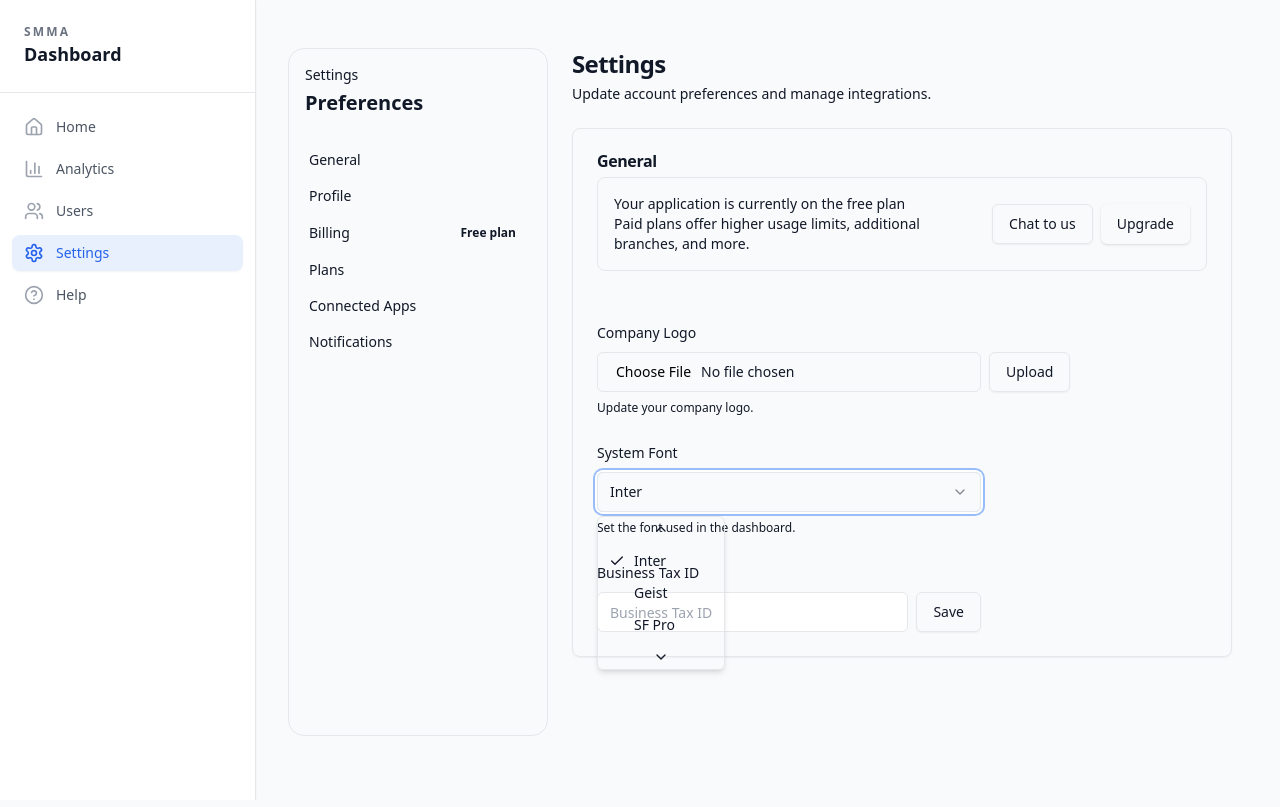
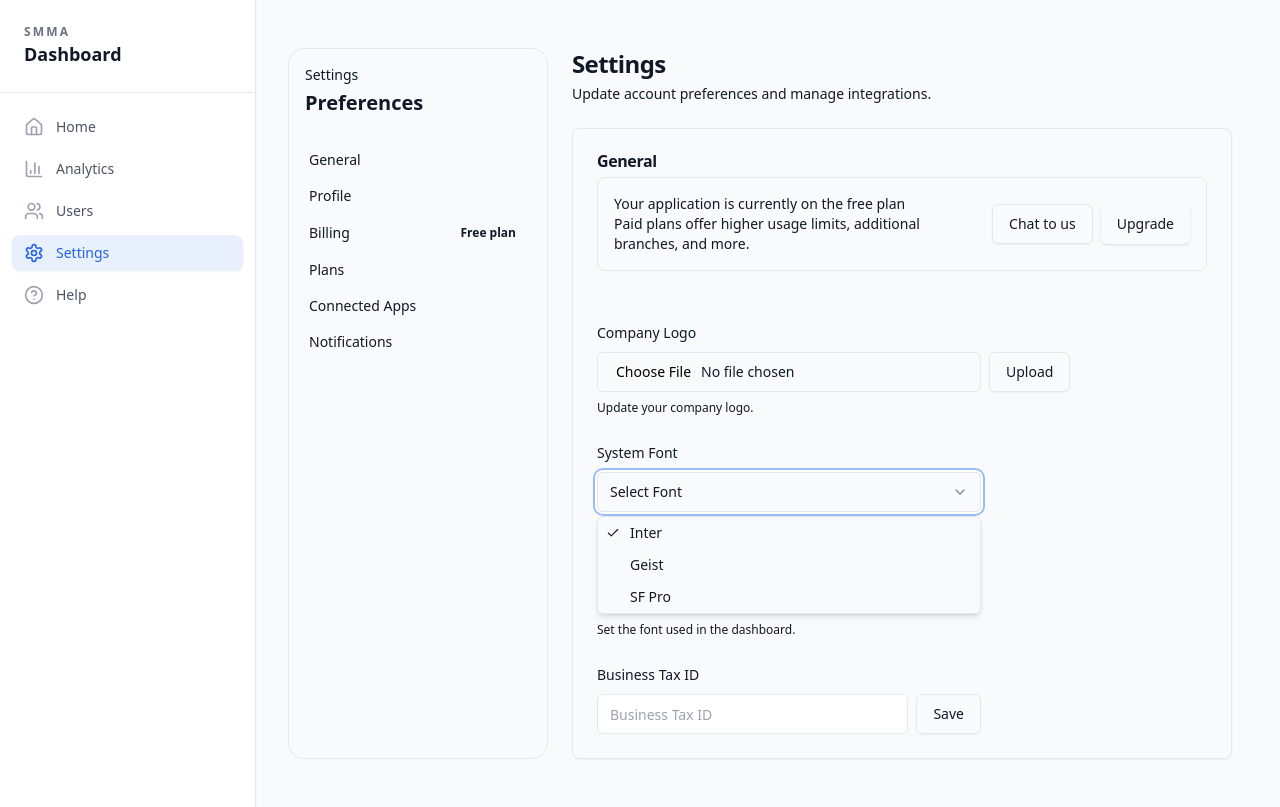
Before and after one commit to elkouariayoub-bit/smma-morocco, a Next.js app: page /settings in a window 1280 px wide. Both pictures are taken after a click on the button "Select Font". Built offline with nearby package versions, Linux system fonts and the light colour scheme.

Commit message:
Replace Radix Select usage with local implementation

```diff
--- a/components/ui/select.tsx
+++ b/components/ui/select.tsx
@@ -1,141 +1,304 @@
 "use client"
 
 import * as React from "react"
-import * as SelectPrimitive from "@radix-ui/react-select"
-import { Check, ChevronDown, ChevronUp } from "lucide-react"
+import { Check, ChevronDown } from "lucide-react"
 
 import { cn } from "@/lib/utils"
 
-const Select = SelectPrimitive.Root
-const SelectGroup = SelectPrimitive.Group
-const SelectValue = SelectPrimitive.Value
+interface SelectContextValue {
+  value?: string
+  setValue: (value: string) => void
+  open: boolean
+  setOpen: (open: boolean) => void
+  items: Map<string, React.ReactNode>
+  registerItem: (value: string, label: React.ReactNode) => void
+  unregisterItem: (value: string) => void
+  placeholder?: string
+  setPlaceholder: (value?: string) => void
+  disabled: boolean
+  triggerRef: React.MutableRefObject<HTMLButtonElement | null>
+  setTriggerRect: (rect: DOMRect | null) => void
+  triggerRect: DOMRect | null
+}
+
+const SelectContext = React.createContext<SelectContextValue | null>(null)
+
+function useSelectContext(component: string): SelectContextValue {
+  const context = React.useContext(SelectContext)
+  if (!context) {
+    throw new Error(`${component} must be used within <Select />`)
+  }
+  return context
+}
+
+interface SelectProps {
+  value?: string
+  defaultValue?: string
+  onValueChange?: (value: string) => void
+  children: React.ReactNode
+  disabled?: boolean
+}
+
+function Select({ value, defaultValue, onValueChange, children, disabled = false }: SelectProps) {
+  const [internalValue, setInternalValue] = React.useState<string | undefined>(defaultValue)
+  const [open, setOpen] = React.useState(false)
+  const itemsRef = React.useRef(new Map<string, React.ReactNode>())
+  const triggerRef = React.useRef<HTMLButtonElement | null>(null)
+  const [triggerRect, setTriggerRect] = React.useState<DOMRect | null>(null)
+  const [placeholder, setPlaceholder] = React.useState<string | undefined>(undefined)
+
+  const selectedValue = value ?? internalValue
+
+  const setValue = React.useCallback(
+    (next: string) => {
+      if (value === undefined) {
+        setInternalValue(next)
+      }
+      onValueChange?.(next)
+    },
+    [value, onValueChange]
+  )
+
+  const registerItem = React.useCallback((itemValue: string, label: React.ReactNode) => {
+    itemsRef.current.set(itemValue, label)
+  }, [])
+
+  const unregisterItem = React.useCallback((itemValue: string) => {
+    itemsRef.current.delete(itemValue)
+  }, [])
+
+  const contextValue = React.useMemo<SelectContextValue>(
+    () => ({
+      value: selectedValue,
+      setValue,
+      open,
+      setOpen,
+      items: itemsRef.current,
+      registerItem,
+      unregisterItem,
+      placeholder,
+      setPlaceholder,
+      disabled,
+      triggerRef,
+      setTriggerRect,
+      triggerRect,
+    }),
+    [disabled, open, placeholder, registerItem, selectedValue, setValue, triggerRect, unregisterItem]
+  )
+
+  return (
+    <SelectContext.Provider value={contextValue}>
+      <div className="relative inline-flex w-full flex-col">{children}</div>
+    </SelectContext.Provider>
+  )
+}
 
 const SelectTrigger = React.forwardRef<
-  React.ElementRef<typeof SelectPrimitive.Trigger>,
-  React.ComponentPropsWithoutRef<typeof SelectPrimitive.Trigger>
->(({ className, children, ...props }, ref) => (
-  <SelectPrimitive.Trigger
-    ref={ref}
+  HTMLButtonElement,
+  React.ButtonHTMLAttributes<HTMLButtonElement>
+>(({ className, children, disabled, ...props }, ref) => {
+  const context = useSelectContext("SelectTrigger")
+  const { open, setOpen, triggerRef, setTriggerRect } = context
+  const mergedDisabled = disabled ?? context.disabled
+
+  const setRefs = React.useCallback(
+    (node: HTMLButtonElement | null) => {
+      triggerRef.current = node
+      if (typeof ref === "function") {
+        ref(node)
+      } else if (ref) {
+        ;(ref as React.MutableRefObject<HTMLButtonElement | null>).current = node
+      }
+      setTriggerRect(node ? node.getBoundingClientRect() : null)
+    },
+    [ref, setTriggerRect, triggerRef]
+  )
+
+  React.useLayoutEffect(() => {
+    const node = triggerRef.current
+    if (!node) return
+    function handleResize() {
+      const current = triggerRef.current
+      if (!current) return
+      setTriggerRect(current.getBoundingClientRect())
+    }
+    handleResize()
+    window.addEventListener("resize", handleResize)
+    return () => window.removeEventListener("resize", handleResize)
+  }, [setTriggerRect, triggerRef])
+
+  return (
+    <button
+      type="button"
+      ref={setRefs}
       className={cn(
-      "flex h-10 w-full items-center justify-between rounded-md border border-input bg-background px-3 py-2 text-sm ring-offset-background placeholder:text-muted-foreground focus:outline-none focus:ring-2 focus:ring-ring focus:ring-offset-2 disabled:cursor-not-allowed disabled:opacity-50 [&>span]:line-clamp-1",
+        "flex h-10 w-full items-center justify-between rounded-md border border-input bg-background px-3 py-2 text-sm ring-offset-background transition-colors placeholder:text-muted-foreground focus:outline-none focus:ring-2 focus:ring-ring focus:ring-offset-2 disabled:cursor-not-allowed disabled:opacity-50",
         className
       )}
+      data-state={open ? "open" : "closed"}
+      aria-haspopup="listbox"
+      aria-expanded={open}
+      onClick={() => !mergedDisabled && setOpen(!open)}
+      disabled={mergedDisabled}
       {...props}
     >
       {children}
-    <SelectPrimitive.Icon asChild>
-      <ChevronDown className="h-4 w-4 opacity-50" />
-    </SelectPrimitive.Icon>
-  </SelectPrimitive.Trigger>
-))
-SelectTrigger.displayName = SelectPrimitive.Trigger.displayName
+      <ChevronDown className="ml-2 h-4 w-4 opacity-50" aria-hidden />
+    </button>
+  )
+})
+SelectTrigger.displayName = "SelectTrigger"
 
-const SelectScrollUpButton = React.forwardRef<
-  React.ElementRef<typeof SelectPrimitive.ScrollUpButton>,
-  React.ComponentPropsWithoutRef<typeof SelectPrimitive.ScrollUpButton>
->(({ className, ...props }, ref) => (
-  <SelectPrimitive.ScrollUpButton
-    ref={ref}
-    className={cn("flex cursor-default items-center justify-center py-1", className)}
+const SelectValue = ({ placeholder, className }: { placeholder?: string; className?: string }) => {
+  const { value, items, setPlaceholder } = useSelectContext("SelectValue")
+  React.useEffect(() => {
+    setPlaceholder(placeholder)
+    return () => setPlaceholder(undefined)
+  }, [placeholder, setPlaceholder])
+  const label = value ? items.get(value) : undefined
+  return <span className={cn("truncate", className)}>{label ?? placeholder}</span>
+}
+
+const SelectContent = React.forwardRef<
+  HTMLDivElement,
+  React.HTMLAttributes<HTMLDivElement> & { position?: "item-aligned" | "popper" }
+>(({ className, children, position = "popper", style, ...props }, ref) => {
+  const { open, setOpen, triggerRef, triggerRect } = useSelectContext("SelectContent")
+  const contentRef = React.useRef<HTMLDivElement | null>(null)
+
+  const setRefs = React.useCallback(
+    (node: HTMLDivElement | null) => {
+      contentRef.current = node
+      if (typeof ref === "function") {
+        ref(node)
+      } else if (ref) {
+        ;(ref as React.MutableRefObject<HTMLDivElement | null>).current = node
+      }
+    },
+    [ref]
+  )
+
+  React.useEffect(() => {
+    if (!open) return
+    function handlePointerDown(event: PointerEvent) {
+      const target = event.target as Node
+      if (contentRef.current?.contains(target)) return
+      if (triggerRef.current?.contains(target)) return
+      setOpen(false)
+    }
+    function handleKeyDown(event: KeyboardEvent) {
+      if (event.key === "Escape") {
+        setOpen(false)
+      }
+    }
+    window.addEventListener("pointerdown", handlePointerDown)
+    window.addEventListener("keydown", handleKeyDown)
+    return () => {
+      window.removeEventListener("pointerdown", handlePointerDown)
+      window.removeEventListener("keydown", handleKeyDown)
+    }
+  }, [open, setOpen, triggerRef])
+
+  if (!open) {
+    return null
+  }
+
+  const width = triggerRect?.width ?? undefined
+
+  return (
+    <div
+      ref={setRefs}
+      role="listbox"
+      className={cn(
+        "relative z-50 mt-1 max-h-64 min-w-[8rem] overflow-auto rounded-md border bg-popover text-popover-foreground shadow-md focus:outline-none",
+        position === "popper" && "absolute w-full",
+        className
+      )}
+      style={{
+        width: position === "popper" ? width : undefined,
+        ...style,
+        top: position === "popper" ? "100%" : undefined,
+        left: position === "popper" ? 0 : undefined,
+      }}
       {...props}
     >
-    <ChevronUp className="h-4 w-4" />
-  </SelectPrimitive.ScrollUpButton>
-))
-SelectScrollUpButton.displayName = SelectPrimitive.ScrollUpButton.displayName
+      {children}
+    </div>
+  )
+})
+SelectContent.displayName = "SelectContent"
 
-const SelectScrollDownButton = React.forwardRef<
-  React.ElementRef<typeof SelectPrimitive.ScrollDownButton>,
-  React.ComponentPropsWithoutRef<typeof SelectPrimitive.ScrollDownButton>
->(({ className, ...props }, ref) => (
-  <SelectPrimitive.ScrollDownButton
+const SelectItem = React.forwardRef<
+  HTMLDivElement,
+  React.HTMLAttributes<HTMLDivElement> & { value: string; disabled?: boolean }
+>(({ className, children, value, disabled, onClick, ...props }, ref) => {
+  const { value: selectedValue, setValue, registerItem, unregisterItem, setOpen } =
+    useSelectContext("SelectItem")
+
+  React.useEffect(() => {
+    registerItem(value, children)
+    return () => unregisterItem(value)
+  }, [children, registerItem, unregisterItem, value])
+
+  const isSelected = selectedValue === value
+
+  return (
+    <div
       ref={ref}
-    className={cn("flex cursor-default items-center justify-center py-1", className)}
-    {...props}
-  >
-    <ChevronDown className="h-4 w-4" />
-  </SelectPrimitive.ScrollDownButton>
-))
-SelectScrollDownButton.displayName = SelectPrimitive.ScrollDownButton.displayName
-
-const SelectContent = React.forwardRef<
-  React.ElementRef<typeof SelectPrimitive.Content>,
-  React.ComponentPropsWithoutRef<typeof SelectPrimitive.Content>
->(({ className, children, position = "popper", ...props }, ref) => (
-  <SelectPrimitive.Portal>
-    <SelectPrimitive.Content
-      ref={ref}
+      role="option"
+      tabIndex={disabled ? -1 : 0}
+      aria-selected={isSelected}
+      data-state={isSelected ? "checked" : "unchecked"}
+      data-disabled={disabled ? "" : undefined}
       className={cn(
-        "relative z-50 min-w-[8rem] overflow-hidden rounded-md border bg-popover text-popover-foreground shadow-md data-[state=open]:animate-in data-[state=closed]:animate-out data-[state=closed]:fade-out-0 data-[state=open]:fade-in-0 data-[state=closed]:zoom-out-95 data-[state=open]:zoom-in-95 data-[side=bottom]:slide-in-from-top-2 data-[side=left]:slide-in-from-right-2 data-[side=right]:slide-in-from-left-2 data-[side=top]:slide-in-from-bottom-2",
-        position === "popper" &&
-          "data-[side=bottom]:translate-y-1 data-[side=left]:-translate-x-1 data-[side=right]:translate-x-1 data-[side=top]:-translate-y-1",
+        "relative flex w-full cursor-default select-none items-center rounded-sm py-1.5 pl-8 pr-2 text-sm outline-none transition-colors focus:bg-accent focus:text-accent-foreground data-[disabled]:pointer-events-none data-[disabled]:opacity-50",
         className
       )}
-      position={position}
-      {...props}
-    >
-      <SelectScrollUpButton />
-      <SelectPrimitive.Viewport
-        className={cn(
-          "p-1",
-          position === "popper" &&
-            "h-[var(--radix-select-trigger-height)] w-[var(--radix-select-trigger-width)]"
-        )}
-      >
-        {children}
-      </SelectPrimitive.Viewport>
-      <SelectScrollDownButton />
-    </SelectPrimitive.Content>
-  </SelectPrimitive.Portal>
-))
-SelectContent.displayName = SelectPrimitive.Content.displayName
-
-const SelectLabel = React.forwardRef<
-  React.ElementRef<typeof SelectPrimitive.Label>,
-  React.ComponentPropsWithoutRef<typeof SelectPrimitive.Label>
->(({ className, ...props }, ref) => (
-  <SelectPrimitive.Label
-    ref={ref}
-    className={cn("px-2 py-1.5 text-sm font-semibold", className)}
-    {...props}
-  />
-))
-SelectLabel.displayName = SelectPrimitive.Label.displayName
-
-const SelectItem = React.forwardRef<
-  React.ElementRef<typeof SelectPrimitive.Item>,
-  React.ComponentPropsWithoutRef<typeof SelectPrimitive.Item>
->(({ className, children, ...props }, ref) => (
-  <SelectPrimitive.Item
-    ref={ref}
-    className={cn(
-      "relative flex w-full cursor-default select-none items-center rounded-sm py-1.5 pl-8 pr-2 text-sm outline-none focus:bg-accent focus:text-accent-foreground data-[disabled]:pointer-events-none data-[disabled]:opacity-50",
-      className
-    )}
+      onClick={(event) => {
+        if (disabled) return
+        setValue(value)
+        setOpen(false)
+        onClick?.(event)
+      }}
+      onKeyDown={(event) => {
+        if ((event.key === "Enter" || event.key === " ") && !disabled) {
+          event.preventDefault()
+          setValue(value)
+          setOpen(false)
+        }
+      }}
       {...props}
     >
       <span className="absolute left-2 flex h-3.5 w-3.5 items-center justify-center">
-      <SelectPrimitive.ItemIndicator>
-        <Check className="h-4 w-4" />
-      </SelectPrimitive.ItemIndicator>
+        {isSelected ? <Check className="h-4 w-4" /> : null}
       </span>
+      <span>{children}</span>
+    </div>
+  )
+})
+SelectItem.displayName = "SelectItem"
 
-    <SelectPrimitive.ItemText>{children}</SelectPrimitive.ItemText>
-  </SelectPrimitive.Item>
-))
-SelectItem.displayName = SelectPrimitive.Item.displayName
+const SelectLabel = React.forwardRef<HTMLDivElement, React.HTMLAttributes<HTMLDivElement>>(
+  ({ className, ...props }, ref) => (
+    <div ref={ref} className={cn("px-2 py-1.5 text-sm font-semibold", className)} {...props} />
+  )
+)
+SelectLabel.displayName = "SelectLabel"
 
-const SelectSeparator = React.forwardRef<
-  React.ElementRef<typeof SelectPrimitive.Separator>,
-  React.ComponentPropsWithoutRef<typeof SelectPrimitive.Separator>
->(({ className, ...props }, ref) => (
-  <SelectPrimitive.Separator
-    ref={ref}
-    className={cn("-mx-1 my-1 h-px bg-muted", className)}
-    {...props}
-  />
-))
-SelectSeparator.displayName = SelectPrimitive.Separator.displayName
+const SelectSeparator = React.forwardRef<HTMLDivElement, React.HTMLAttributes<HTMLDivElement>>(
+  ({ className, ...props }, ref) => (
+    <div ref={ref} role="separator" className={cn("-mx-1 my-1 h-px bg-muted", className)} {...props} />
+  )
+)
+SelectSeparator.displayName = "SelectSeparator"
+
+const SelectGroup = ({ className, ...props }: React.HTMLAttributes<HTMLDivElement>) => (
+  <div className={className} {...props} />
+)
+SelectGroup.displayName = "SelectGroup"
+
+const SelectScrollUpButton = () => null
+const SelectScrollDownButton = () => null
 
 export {
   Select,
--- a/next.config.mjs
+++ b/next.config.mjs
@@ -79,10 +79,6 @@ const nextConfig = {
     alias['swr'] = path.resolve(process.cwd(), 'stubs/swr.ts');
     alias['tailwindcss'] = path.resolve(process.cwd(), 'stubs/tailwindcss.css');
     alias['tw-animate-css'] = path.resolve(process.cwd(), 'stubs/tw-animate-css.css');
-    alias['@radix-ui/react-select'] = path.resolve(
-      process.cwd(),
-      'stubs/radix-select.tsx'
-    );
     aliasWhenMissing(config, '@radix-ui/react-separator', 'stubs/radix-separator.tsx');
     aliasWhenMissing(config, 'react-hook-form', 'stubs/react-hook-form.ts');
     aliasWhenMissing(config, '@hookform/resolvers/zod', 'stubs/hookform-resolvers-zod.ts');
--- a/tsconfig.json
+++ b/tsconfig.json
@@ -61,9 +61,6 @@
       "@radix-ui/react-popover": [
         "./stubs/radix-popover.tsx"
       ],
-      "@radix-ui/react-select": [
-        "./stubs/radix-select.tsx"
-      ],
       "@radix-ui/react-slot": [
         "./stubs/radix-slot.tsx"
       ],
```
Also changed, not shown: types/fallback-modules.d.ts (+0 -18 lines). Lines whose indentation alone changed are shown as unchanged.
